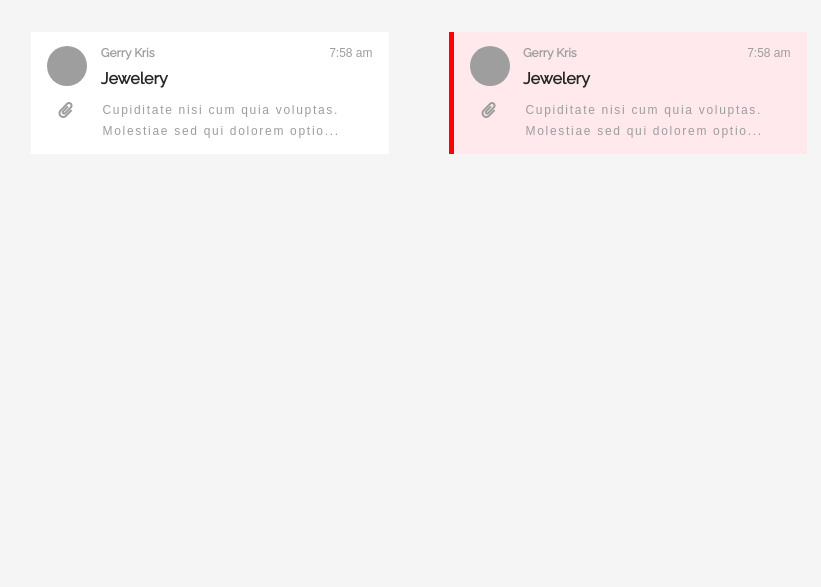
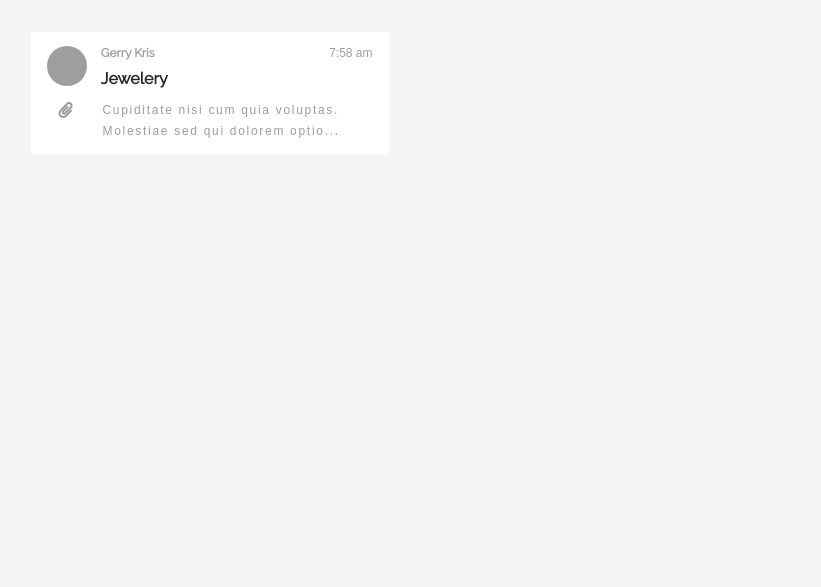
Before and after one commit to Abdulloh-Uzbek/Email-User-Card, a plain HTML site: page index.html in a window 1280 px wide. Shown: the part 213-800 px from the top of the page, without its empty margins (221-1042 px from the left). Drawn offline with Linux system fonts and the light colour scheme; grey boxes are pictures that could not be loaded.

Commit message:
Update index.html
first change

```diff
--- a/index.html
+++ b/index.html
@@ -27,20 +27,6 @@
                     </i>
                 </div>
             </section>
-
-            <section class="card_2">
-                <div class="profile_image"><img class="round" src="https://randomuser.me/api/portraits/women/79.jpg" alt="user" width="40px" height="40px" /></div>
-                <div class="profile_info">
-                    <span class="name">Gerry Kris</span>
-                    <span class="data">7:58 am</span><br>
-                    <p>Jewelery</p>
-                </div>
-                <div class="profile_content">
-                    <i class="fas fa-paperclip">
-                        <span>Cupiditate nisi cum quia voluptas. Molestiae sed qui dolorem optio...</span>
-                    </i>
-                </div>
-            </section>
         </div>
     </div>
     <!--Abdulloh-->
```
